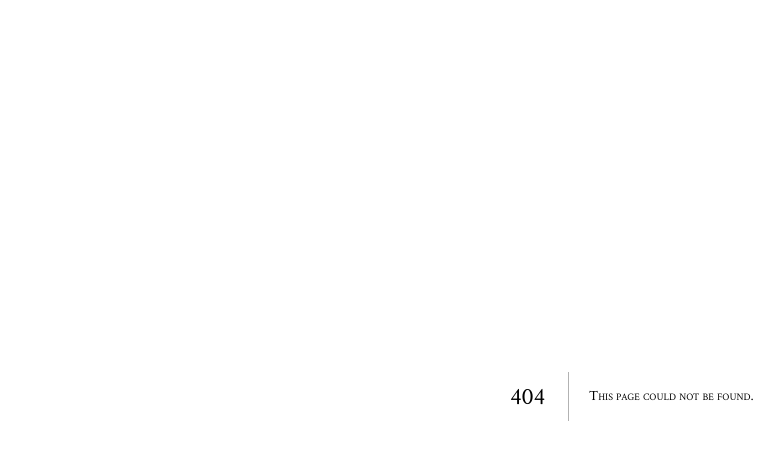
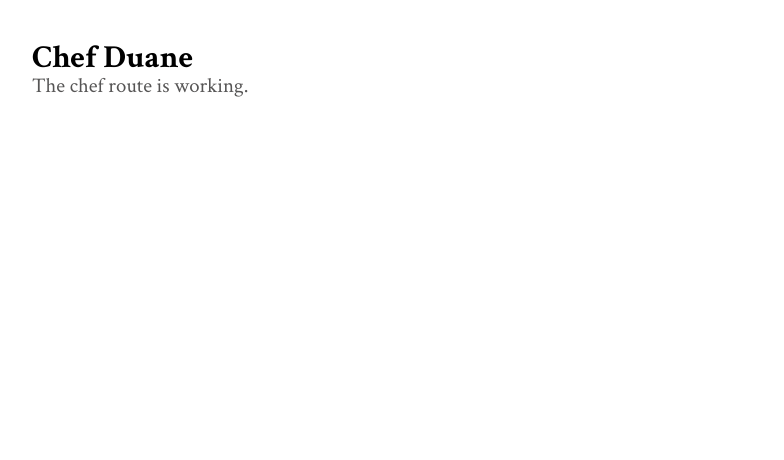
Before and after one commit to DuaneMcD/duane_next, a Next.js app: page /chef in a window 1280 px wide. Before the commit this address had no page. Shown: the top 460 px of the page, without its empty margins (8-792 px from the left). Built offline with nearby package versions, Linux system fonts and the light colour scheme.

Commit message:
Create index.js

```diff
--- /dev/null
+++ b/pages/chef/index.js
@@ -0,0 +1,8 @@
+export default function ChefPage() {
+  return (
+    <main style={{ padding: "40px" }}>
+      <h1>Chef Duane</h1>
+      <p>The chef route is working.</p>
+    </main>
+  );
+}
```
